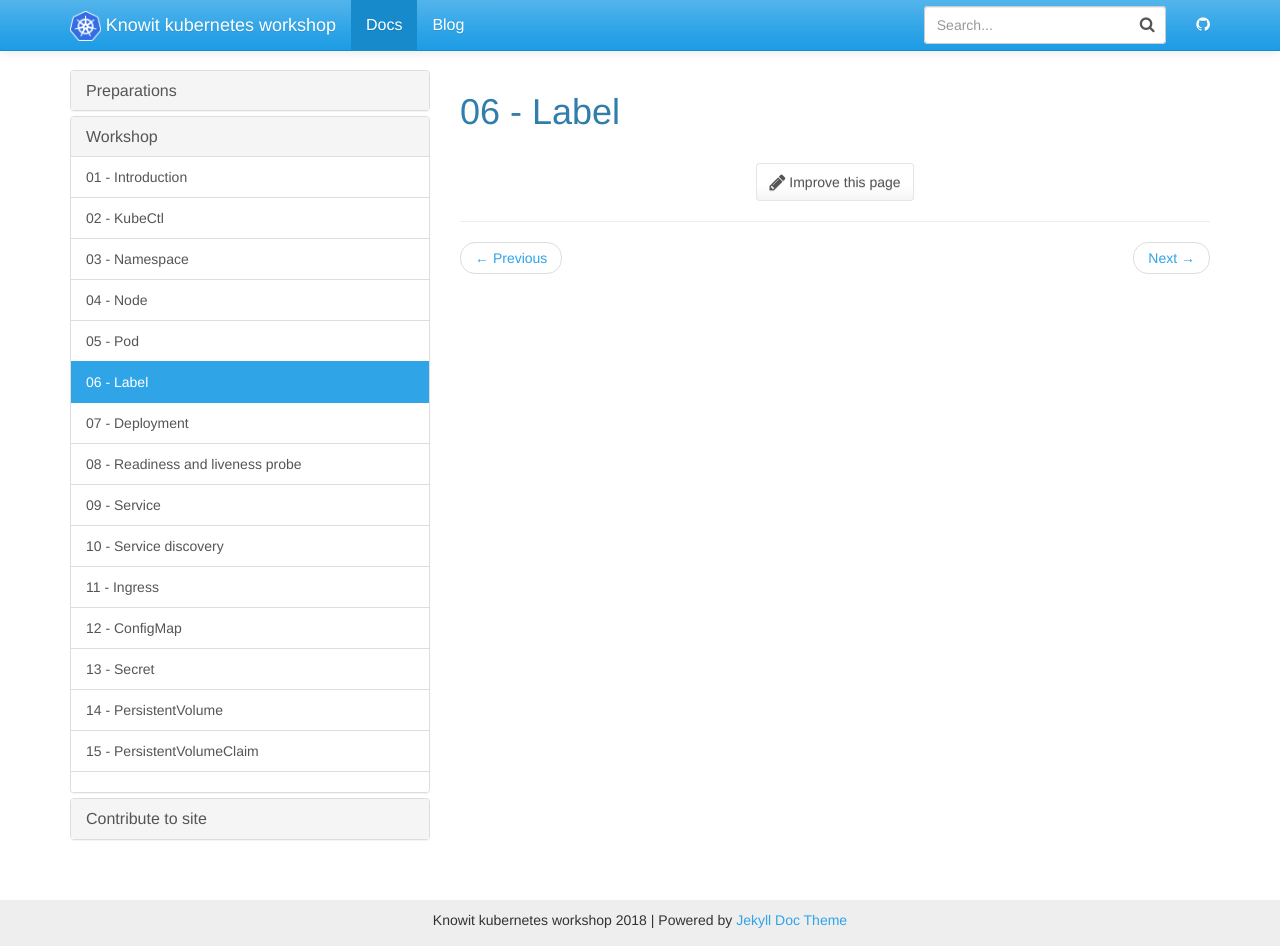
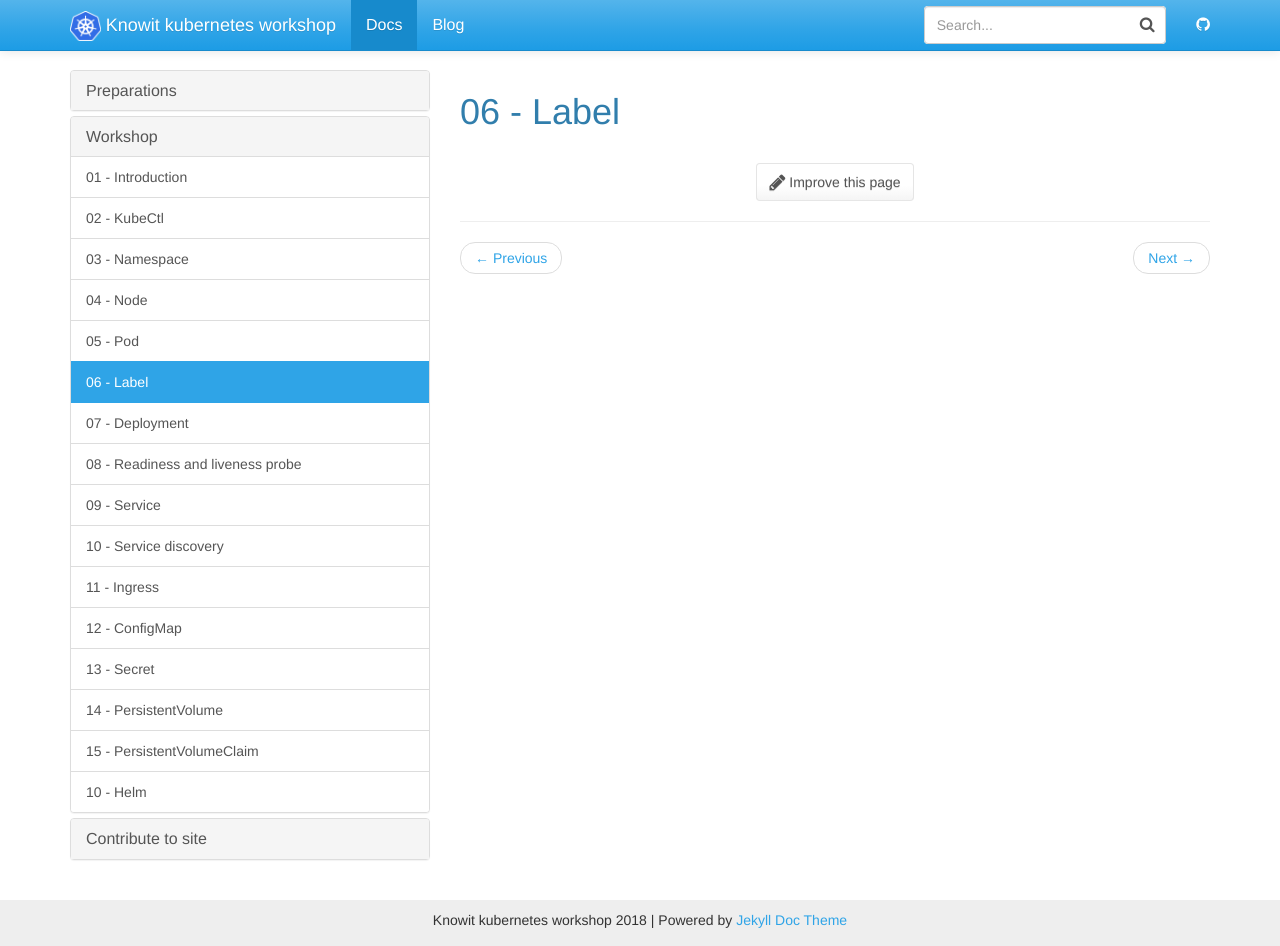
Before and after one commit to knowit/kubernetes-workshop, a Jekyll site: the page built from docs/_docs/workshop/06-label.md, in a window 1280 px wide and 946 px high. Built offline with Jekyll 4.4.1, drawn with Linux system fonts in a browser that asks for light colours; nearby versions of some CDN libraries.

Commit message:
Add Helm

```diff
--- a/docs/_data/docs.yml
+++ b/docs/_data/docs.yml
@@ -19,7 +19,7 @@
   - 13-secret
   - 14-persistentvolume
   - 15-persistentvolumeclaim
-  - 16-namespace
+  - 16-helm
 - title: Contribute to site
   docs:
   - contribute
--- /dev/null
+++ b/docs/_docs/workshop/16-helm.md
@@ -0,0 +1,4 @@
+---
+title: 10 - Helm
+permalink: /docs/16-helm/
+---
```
